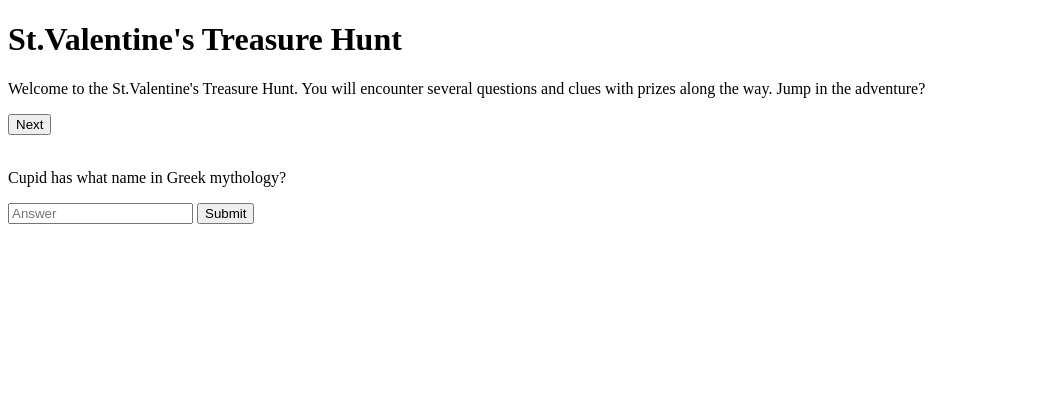
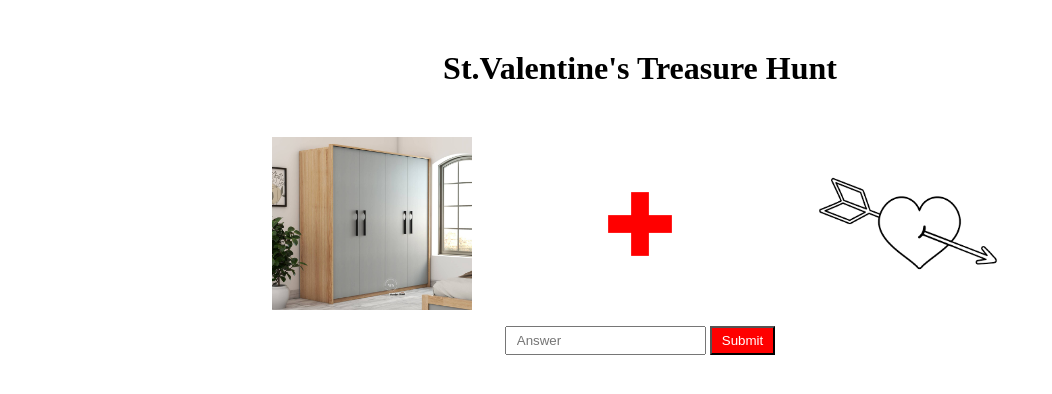
Before and after one commit to ChrisHartarski/StValentines_TreasureHunt, a plain HTML site: page index.html in a window 1280 px wide. Shown: the whole page, without its empty margins (0-1052 px from the left). Drawn offline with Linux system fonts and the light colour scheme.

Commit message:
Added assets (images), added styles and clue section in index.html

```diff
--- a/index.html
+++ b/index.html
@@ -11,22 +11,32 @@
         <h1>St.Valentine's Treasure Hunt</h1>
     </header>
     <main>
-        <section id="start-screen">
+        <section id="start-screen" hidden>
             <p>Welcome to the St.Valentine's Treasure Hunt. You will encounter several questions and clues with
-                prizes along the way. Jump in the adventure?</p>
+                prizes along the way. Let's jump in the adventure!</p>
             <button class="btn-red">Next</button>
         </section>
 
         <br/>
 
-        <section class="question" data-number="1">
+        <section class="question" hidden data-number="1">
             <p>Cupid has what name in Greek mythology?</p>
-            <input name="answer" type="text" placeholder="Answer">
-            <button class="btn-submit" type="submit">Submit</button>
+            <section class="input-section">
+                <input name="answer" type="text" placeholder="Answer">
+                <button class="btn-submit" type="submit">Submit</button>
+            </section>
         </section>
 
         <section class="clue" data-number="2">
-
+            <section class="img-section">
+                <img class="img-200" src="assets/img/1.jpg" alt="location">
+                <img class="img-200" src="assets/img/plus-64.png" alt="plus">
+                <img class="img-200" src="assets/img/symbol1.png" alt="symbol">
+            </section>
+            <section class="input-section">
+                <input name="answer" type="text" placeholder="Answer">
+                <button class="btn-red" type="submit">Submit</button>
+            </section>
         </section>
     </main>
 </body>
--- a/styles.css
+++ b/styles.css
@@ -0,0 +1,55 @@
+* {
+    padding: 0;
+    margin: 0;
+    box-sizing: border-box;
+}
+
+body {
+    display: flex;
+    flex-direction: column;
+    padding: 50px;
+    margin: 0 auto;
+    max-width: 90vw;
+}
+
+header {
+    flex: 1 1 100%;
+    text-align: center;
+    padding-bottom: 2rem;
+}
+
+#start-screen,
+.question,
+.clue {
+    max-width: 70%;
+    margin: auto;
+    text-align: center;
+}
+
+#start-screen p,
+.question p,
+.clue .img-section {
+    margin-bottom: 1rem;
+}
+
+button,
+input {
+    padding: 5px 10px;
+}
+
+.btn-red {
+    background-color: red;
+    color: white;
+}
+
+.img-section {
+    display: flex;
+    align-items: center;
+    justify-content: space-between;
+}
+
+
+.img-200 {
+    max-width: 200px;
+    max-height: 200px;
+}
```
Also changed, not shown: assets/img/1.jpg (added), assets/img/plus-64.png (added), assets/img/symbol1.png (added).
